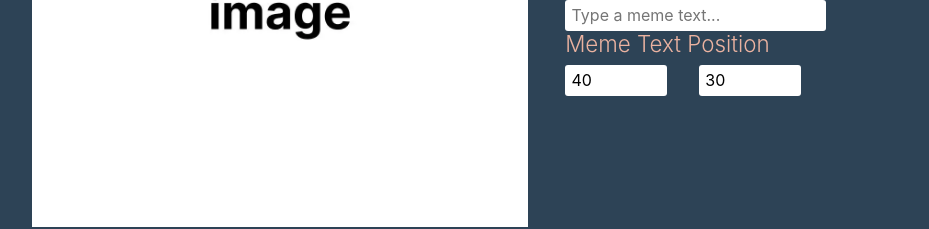
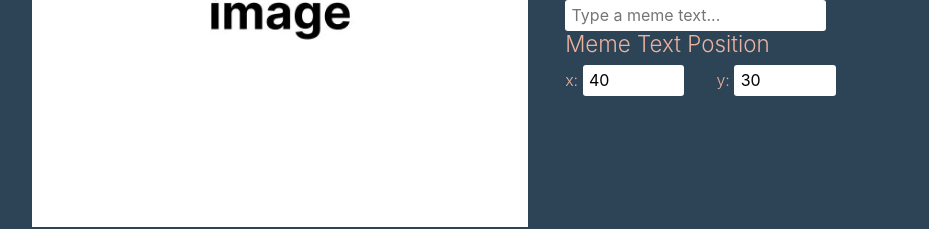
Before and after one commit to uabdirasul/meme-generator, a React (Vite) app: page / in a window 1280 px wide. Shown: the part 269-498 px from the top of the page, without its empty margins (175-1104 px from the left). Built offline with nearby package versions, Linux system fonts and the light colour scheme.

Commit message:
change file folders and add label for meme text

```diff
--- a/src/containers/Meme-Text-Pos.jsx
+++ b/src/components/Meme-Text-Pos.jsx
@@ -7,10 +7,14 @@ const MemeTextPos = ({ paragraphPos, setParagraphPos }) => {
   return (
     <div className="meme__texts-position">
       <h2 className="meme__texts-position__header">Meme Text Position</h2>
+      <label className="meme__text__label" htmlFor="meme__text__x-pos">
+        x:{" "}
+      </label>
       <input
         className="meme__texts-position__input"
         type="number"
         name="meme__text__x-pos"
+        id="meme__text__x-pos"
         min="0"
         max="100"
         defaultValue={parseInt(paragraphPos.left)}
@@ -21,6 +25,9 @@ const MemeTextPos = ({ paragraphPos, setParagraphPos }) => {
           });
         }}
       />
+      <label className="meme__text__label" htmlFor="meme__text__x-pos">
+        y:{" "}
+      </label>
       <input
         className="meme__texts-position__input"
         type="number"
```
Also changed, not shown: src/components/Meme-Generator.jsx (+4 -4 lines), src/components/Meme-Image.jsx (renamed from src/containers/Meme-Image.jsx), src/components/Meme-Sources.jsx (renamed from src/containers/Meme-Sources.jsx), src/components/Meme-Text-Color.jsx (added), src/components/Meme-Text.jsx (renamed from src/containers/Meme-Text.jsx).
